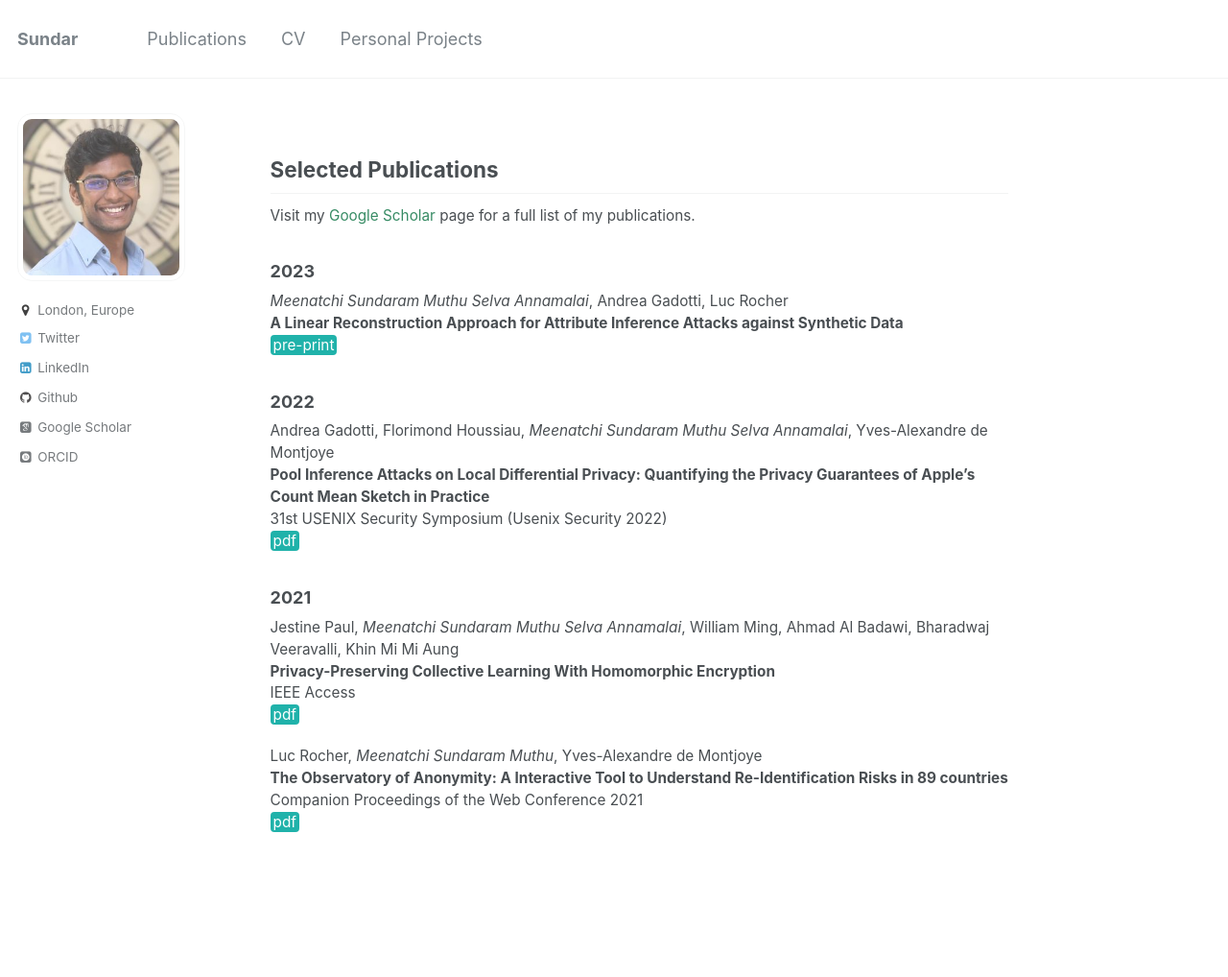
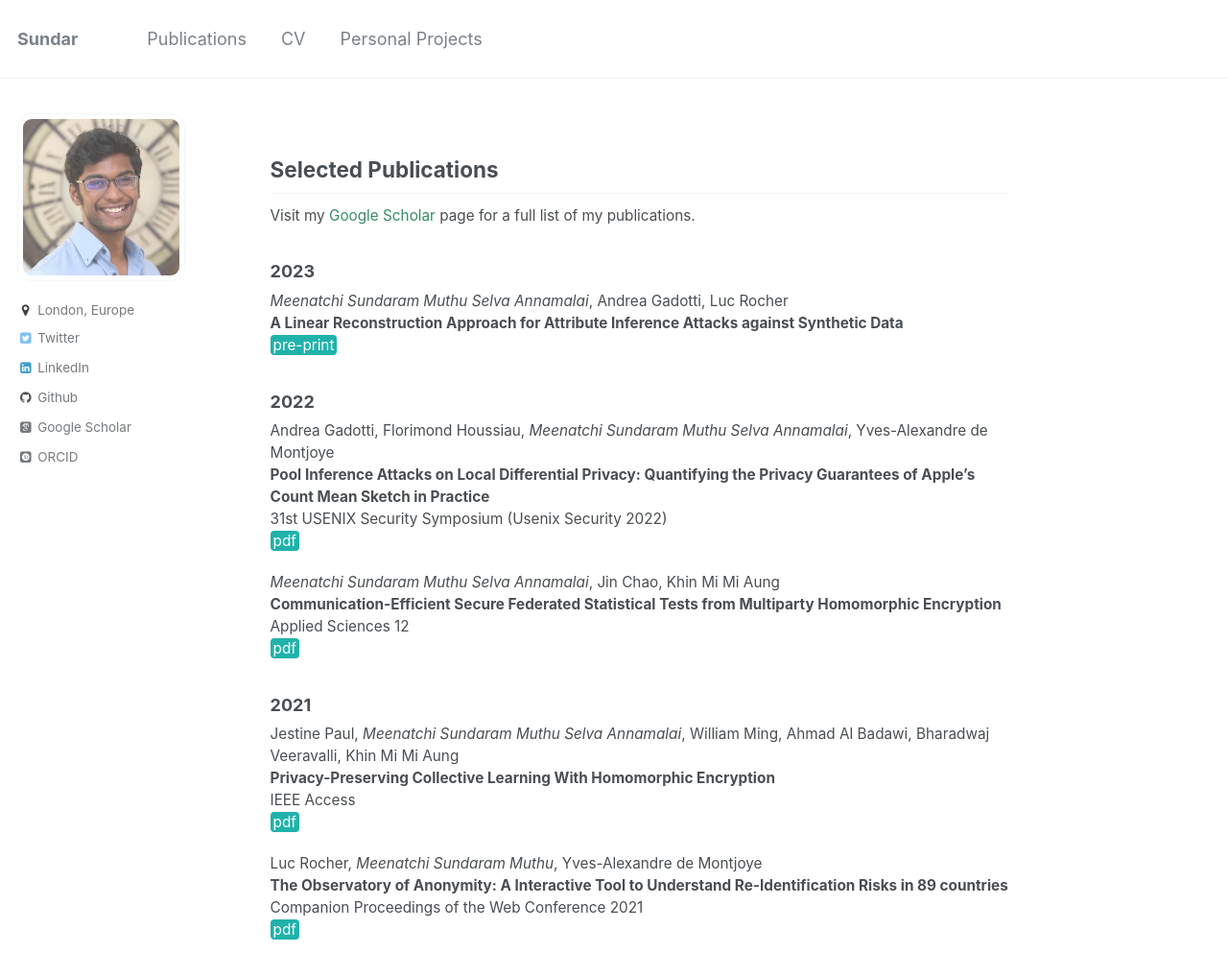
Before and after one commit to msundarmsa/msundarmsa.github.io, a Jekyll site: the page built from _pages/publications.md, in a window 1280 px wide and 1027 px high. Shown: the top 1018 px of the window at 96% size. Built offline with Jekyll 4.4.1, drawn with Linux system fonts in a browser that asks for light colours; some web fonts are replaced.

Commit message:
Updating CV and publications

```diff
--- a/_pages/publications.md
+++ b/_pages/publications.md
@@ -22,6 +22,11 @@ Andrea Gadotti, Florimond Houssiau, *Meenatchi Sundaram Muthu Selva Annamalai*,
 31st USENIX Security Symposium (Usenix Security 2022)
 [pdf](https://www.usenix.org/system/files/sec22-gadotti_1.pdf){: .btn--danger}{:target="_blank"}
 
+*Meenatchi Sundaram Muthu Selva Annamalai*, Jin Chao, Khin Mi Mi Aung
+**Communication-Efficient Secure Federated Statistical Tests from Multiparty Homomorphic Encryption**
+Applied Sciences 12
+[pdf](https://www.mdpi.com/2076-3417/12/22/11462/pdf){: .btn--danger}{:target="_blank"}
+
 ### 2021
 
 Jestine Paul, *Meenatchi Sundaram Muthu Selva Annamalai*, William Ming, Ahmad Al Badawi, Bharadwaj Veeravalli, Khin Mi Mi Aung
```
Also changed, not shown: _pages/projects.md (+1 -1 lines), 1 other file.
